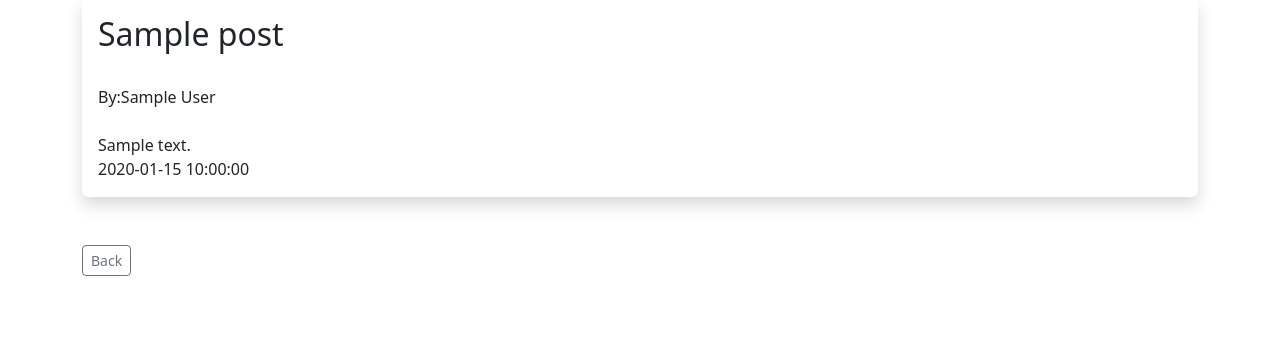
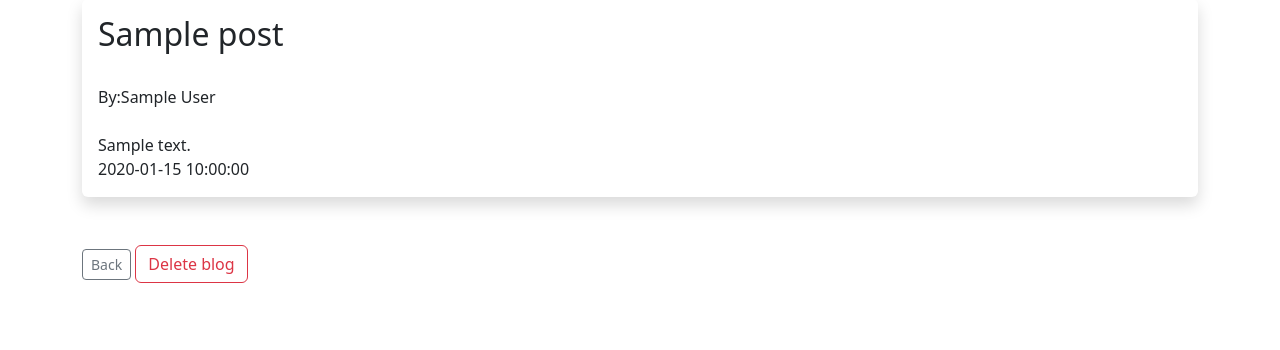
Before and after one commit to tufailKhan-dev/Flask_Blog_Management, a Flask app: page /blog/1 in a window 1280 px wide. Shown: the part 113-463 px from the top of the page. Run offline with Flask 3, Linux system fonts and the light colour scheme; tables that the repository leaves empty hold one stand-in row (values such as "Sample post").

Commit message:
delete blog button  added

```diff
--- a/main.py
+++ b/main.py
@@ -70,7 +70,18 @@ def blog(id):
     blog = Posts.query.get_or_404(id)
     return render_template("singleblog.html",blog=blog)
 
-
+#delete blog
+@app.route('/blog/delete/<int:id>')
+def deleteblog(id):
+    blog = Posts.query.get_or_404(id)
+    try:
+        db.session.delete(blog)
+        db.session.commit()
+        flash('blog has been deleted', 'success')
+        return redirect(url_for('Show_Blog'))
+    except Exception as err:
+        print("Error:", err)
+        flash("blog not hasbeen deleted", 'error')
 @app.route('/blog/edit/<int:id>', methods = ['GET', 'POST'])
 def editblog(id):
     blog = Posts.query.get_or_404(id)
--- a/templates/singleblog.html
+++ b/templates/singleblog.html
@@ -10,4 +10,5 @@
     {{blog.date_posted}}<br/>
 </div>
 <a href="{{url_for('Show_Blog')}}" class="btn btn-outline-secondary btn-sm"> Back</a>
+<a href="{{url_for('deleteblog', id=blog.id)}}" class="btn btn-outline-danger">Delete blog</a>
 {% endblock %}
```
Also changed, not shown: templates/Blog.html (+22 -0 lines).
